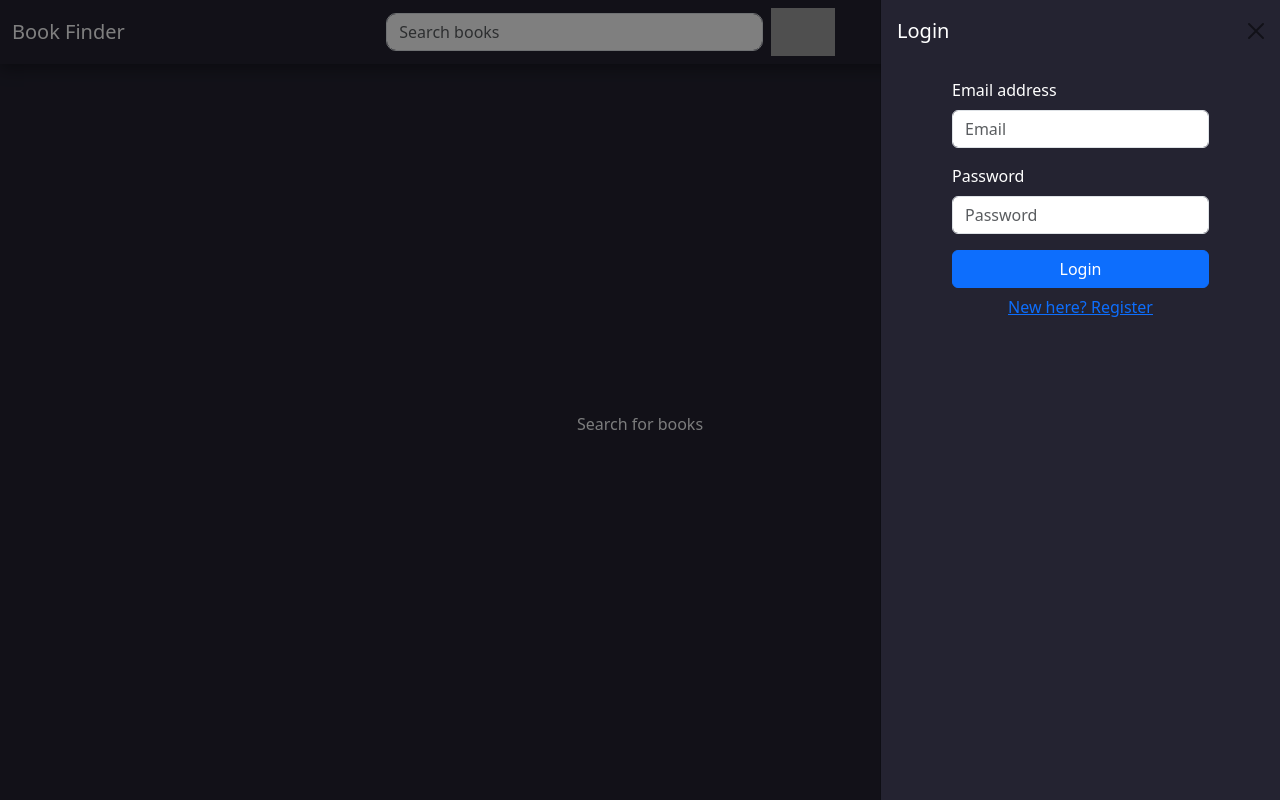
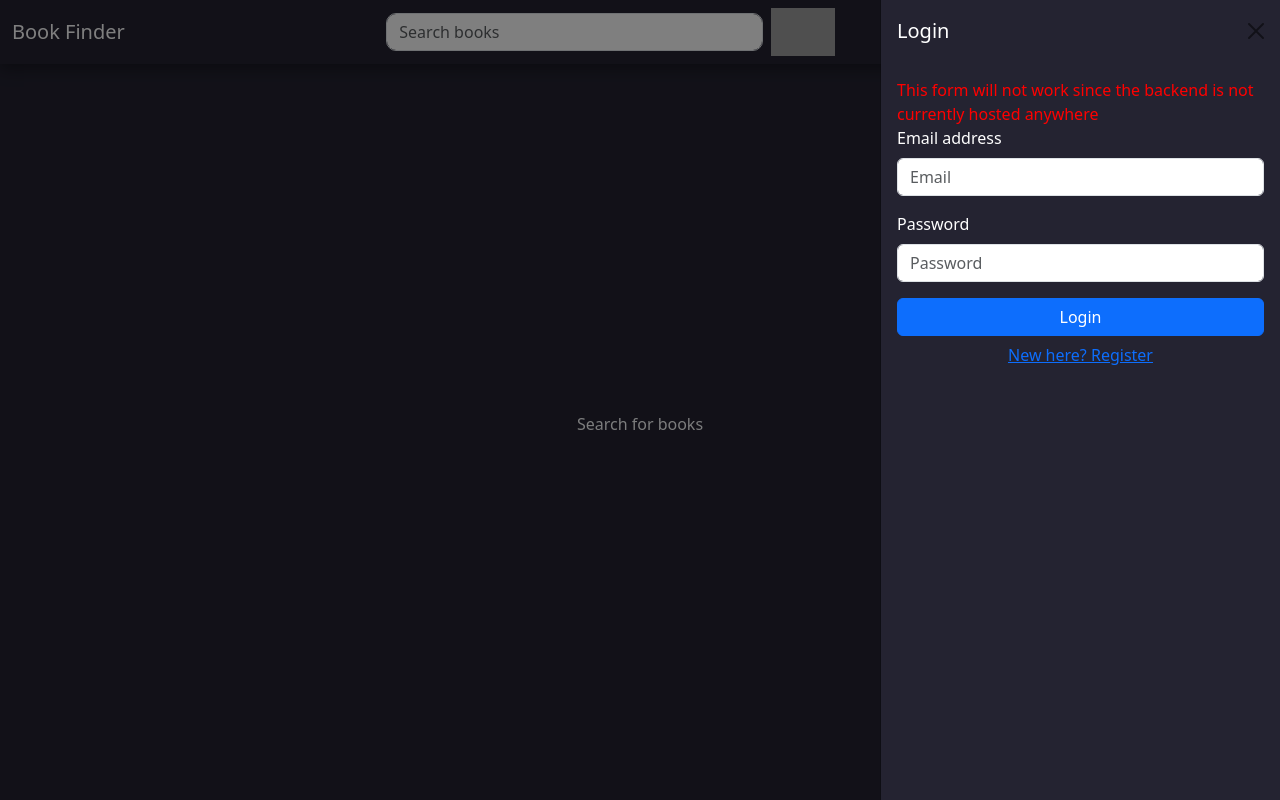
Before and after one commit to Alessandro-Trapani/books-finder-frontEnd, a React (Create React App) app: page / in a window 1280 px wide. Both pictures are taken after a click on the button "Toggle navigation". Built offline with nearby package versions, Linux system fonts and the light colour scheme; grey boxes are pictures that could not be loaded.

Commit message:
feat: update LoginForm to notify users about backend hosting status

```diff
--- a/src/components/LoginForm.js
+++ b/src/components/LoginForm.js
@@ -122,6 +122,10 @@ function LoginForm() {
                 </div>
               </>
             )}
+            <span style={{ color: "red" }}>
+              This form will not work since the backend is not currently hosted
+              anywhere
+            </span>
 
             <div className="mb-3">
               <label htmlFor="email" className="form-label">
```
Also changed, not shown: package.json (+6 -2 lines), 1 other file (tests, documents, lock files or other folders).
